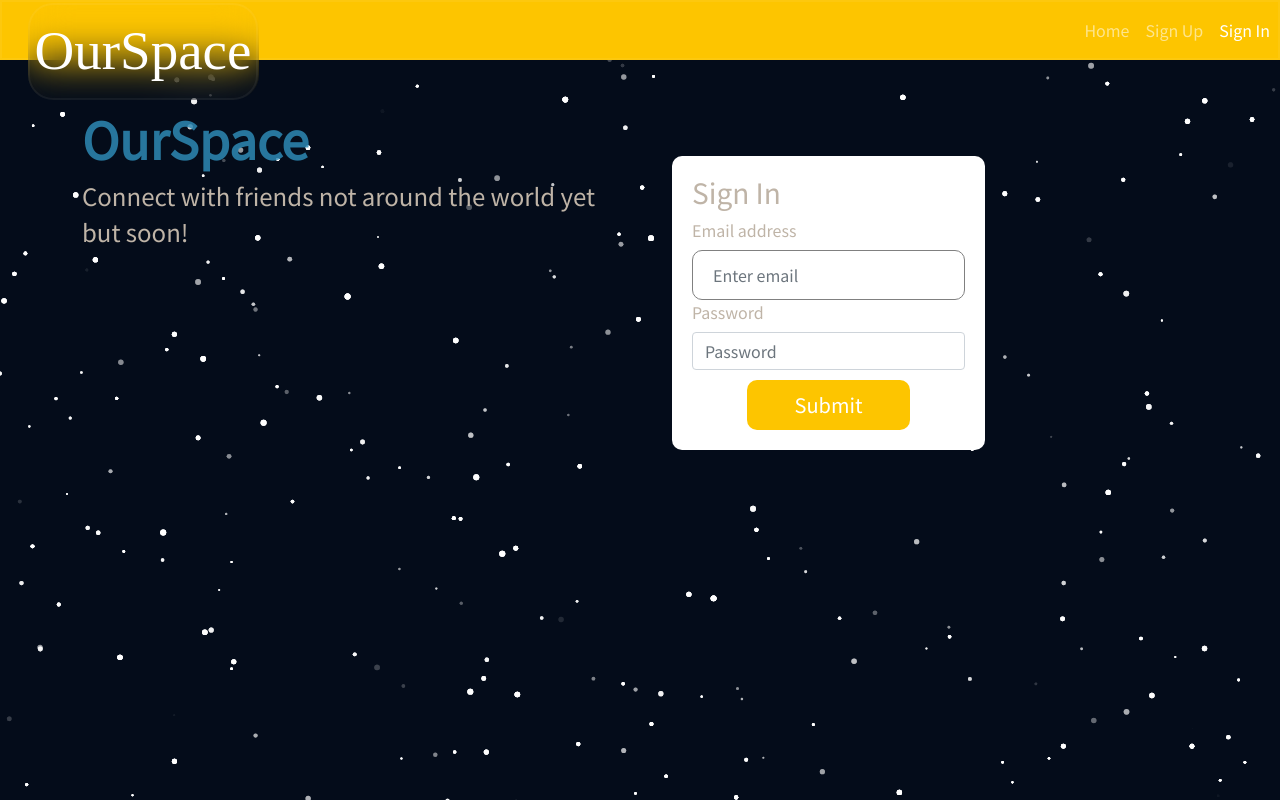
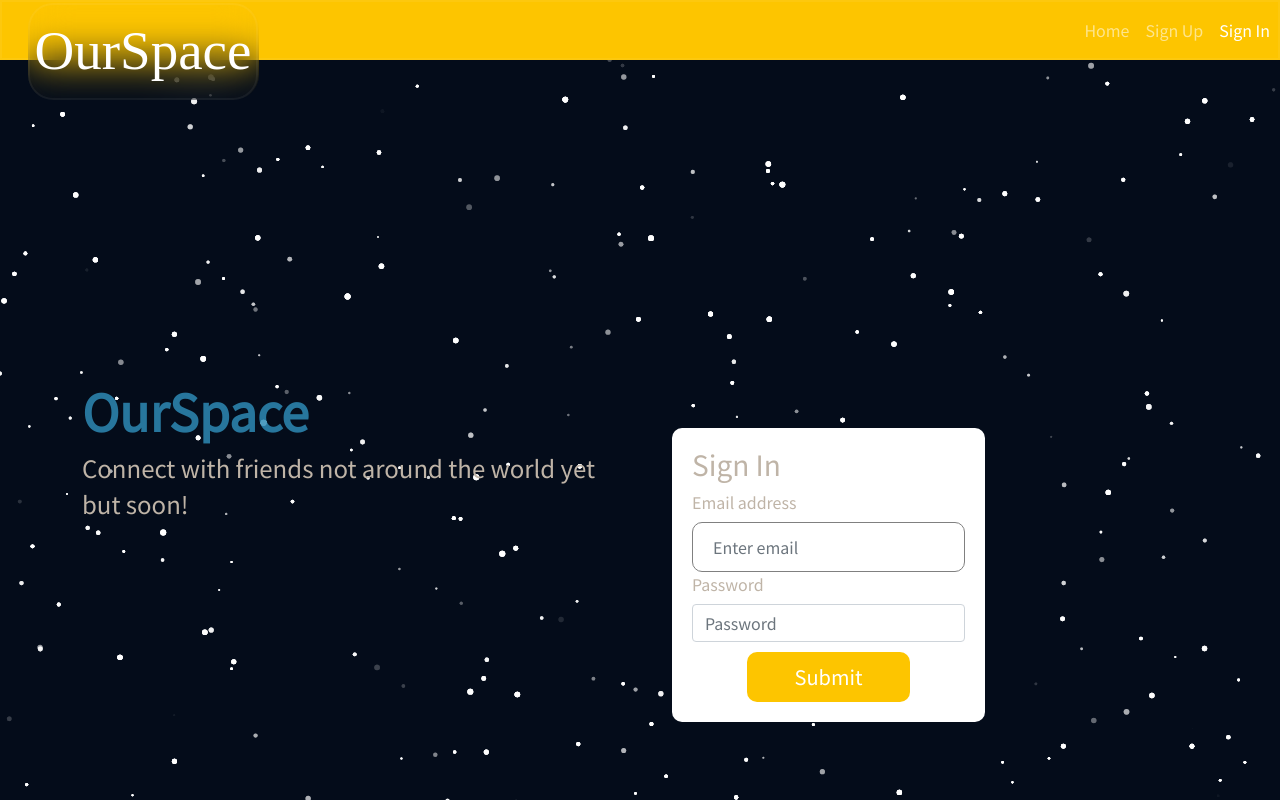
Before and after one commit to Team-Rendering/project-frontend, a React (Create React App) app: page /sign-in in a window 1280 px wide. Built offline with nearby package versions, Linux system fonts and the light colour scheme; a web font is replaced by a local one.

Commit message:
added login changes

```diff
--- a/src/components/auth/Login.css
+++ b/src/components/auth/Login.css
@@ -2,9 +2,9 @@
 .login{
   /* width: 100vw;
   height: 100vh; */
-  /* display: flex; */
-  /* align-items: center;
-  justify-content: center; */
+  margin-top: 20pc;
+  align-items: center;
+  justify-content: center;
 }
 
 .loginWrapper{
--- a/src/components/auth/SignIn.js
+++ b/src/components/auth/SignIn.js
@@ -52,6 +52,8 @@ render () {
   const { email, password } = this.state
 
   return (
+    <div className='login'>
+
       <div className='row mt-5'>
         <div className='col-md-6'>
           <div className='loginLeft'>
@@ -89,7 +91,7 @@ render () {
           </Form>
         </div>
       </div>
-
+    </div>
   )
 }
 }
--- a/src/components/auth/SignUp.js
+++ b/src/components/auth/SignUp.js
@@ -54,6 +54,8 @@ class SignUp extends Component {
     const { email, password, passwordConfirmation } = this.state
 
     return (
+      <div className='login'>
+
         <div className='row mt-5'>
           <div className='col-md-6'>
             <div className='loginLeft'>
@@ -104,6 +106,7 @@ class SignUp extends Component {
 
           </div>
         </div>
+      </div>
 
     )
   }
```
Lines whose indentation alone changed are shown as unchanged.
